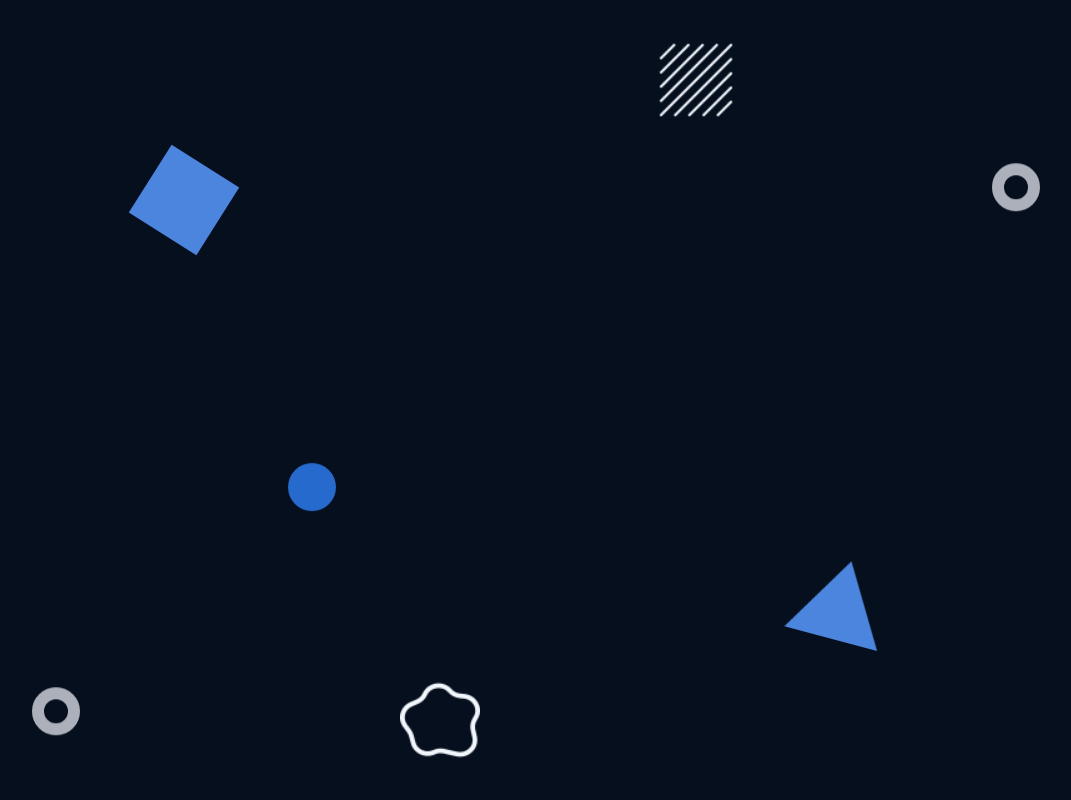
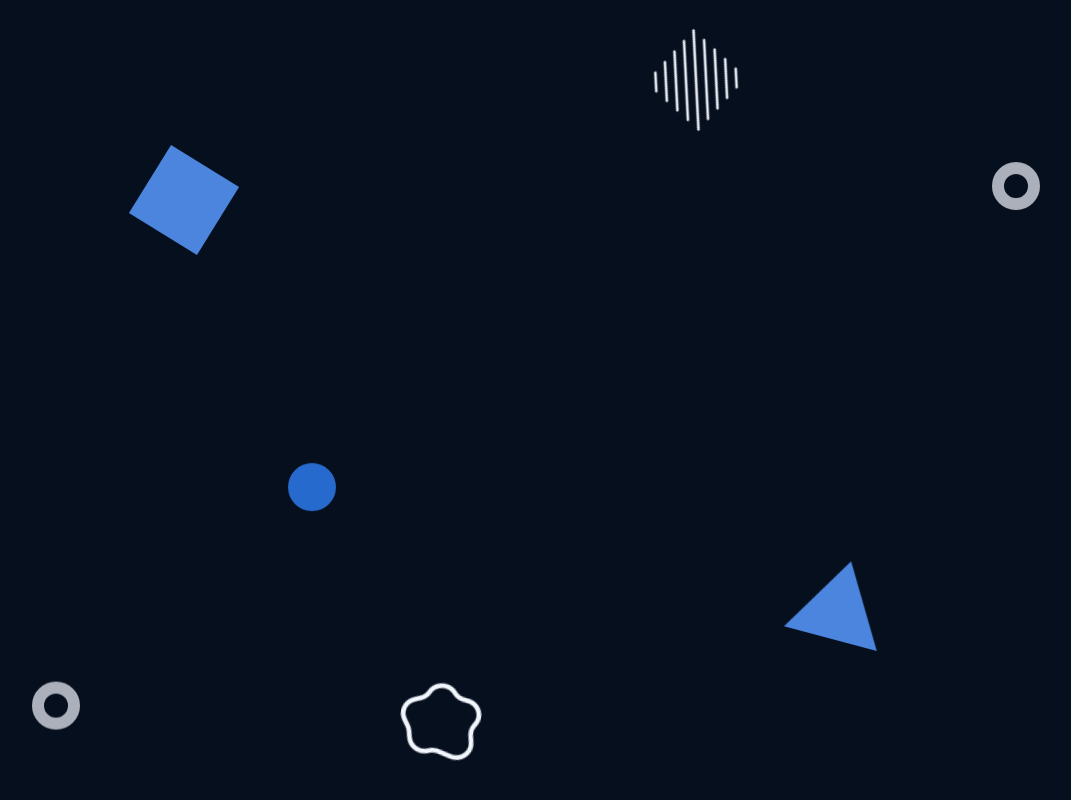
Before and after one commit to krystiano13/portfolio-next, a Next.js app: page / in a window 1280 px wide. Shown: the whole page, without its empty margins (72-1143 px from the left). Built offline with nearby package versions, Linux system fonts and the light colour scheme.

Commit message:
create animations for pattern component

```diff
--- a/app/components/Background.js
+++ b/app/components/Background.js
@@ -17,8 +17,8 @@ export function Background() {
             <Triangle />
             <Circle />
             <Circle2 />
-            <Pattern img={customSrc} alt="custom" />
-            <Pattern img={patternSrc} alt="pattern" />
+            <Pattern delay={550} img={customSrc} alt="custom" />
+            <Pattern delay={600} img={patternSrc} alt="pattern" />
         </div>
     )
 }
--- a/app/components/BackgroundElements/Circle/Circle.js
+++ b/app/components/BackgroundElements/Circle/Circle.js
@@ -10,7 +10,7 @@ export function Circle() {
     useEffect(() => {
         setTimeout(() => {
             setCircleAnim(true);
-        }, 450);
+        }, 600);
     }, []);
 
 
--- a/app/components/BackgroundElements/Circle2/Circle.js
+++ b/app/components/BackgroundElements/Circle2/Circle.js
@@ -10,7 +10,7 @@ export function Circle2() {
     useEffect(() => {
         setTimeout(() => {
             setCircleAnim(true);
-        }, 450);
+        }, 750);
     }, []);
 
 
--- /dev/null
+++ b/app/components/BackgroundElements/Pattern/Pattern.css
@@ -0,0 +1,55 @@
+.pattern {
+    animation: popPattern 600ms;
+}
+
+.pattern-anim {
+    animation: rotatorPattern 11s infinite linear;
+}
+
+.custom {
+    animation: popCustom 550ms;
+}
+
+.custom-anim {
+    animation: rotatorCustom 9s infinite linear;
+}
+
+@keyframes popPattern {
+    from {
+        transform: scale(0) rotate(69deg);
+    }
+
+    to {
+        transform: scale(1) translate(10vw, -40vh) rotate(69deg);
+    }
+}
+
+@keyframes rotatorPattern {
+    0% {
+        transform: scale(1) translate(10vw, -40vh) rotate(69deg);
+    }
+
+    100% {
+        transform: scale(1) translate(10vw, -40vh) rotate(calc(69deg + 360deg));
+    }
+}
+
+@keyframes popCustom {
+    from {
+        transform: scale(0) rotate(69deg);
+    }
+
+    to {
+        transform: scale(1) translate(-10vw, 40vh) rotate(69deg);
+    }
+}
+
+@keyframes rotatorCustom {
+    0% {
+        transform: scale(1) translate(-10vw, 40vh) rotate(69deg);
+    }
+
+    100% {
+        transform: scale(1) translate(-10vw, 40vh) rotate(calc(69deg + 360deg));
+    }
+}
--- a/app/components/BackgroundElements/Pattern/Pattern.js
+++ b/app/components/BackgroundElements/Pattern/Pattern.js
@@ -1,8 +1,22 @@
+'use client'
+
+import './Pattern.css';
 import Image from "next/image";
+import { useEffect, useState } from "react";
 
-export function Pattern({ img, alt }) {
+export function Pattern({ img, alt, delay }) {
+
+    const [patternAnim, setPatternAnim] = useState(false);
+
+    useEffect(() => {
+        setTimeout(() => {
+            setPatternAnim(true);
+        }, delay);
+    }, []);
+
+
     return (
-        <div className={`${alt} imgWrap appear w-[5rem] h-[5rem] absolute block`}>
+        <div className={`${alt} ${patternAnim && `${alt}-anim`} imgWrap appear w-[5rem] h-[5rem] absolute block`}>
             <Image className="w-full h-full" src={img} alt={alt} width={80} quality={100} />
         </div>
     )
--- a/app/globals.css
+++ b/app/globals.css
@@ -23,11 +23,11 @@
 }
 
 .custom {
-  transform: translate(-10vw, 40vh) rotate(0deg);
+  transform: translate(-10vw, 40vh) rotate(69deg);
 }
 
 .pattern {
-  transform: translate(10vw, -40vh) rotate(0deg);
+  transform: translate(10vw, -40vh) rotate(69deg);
 }
 
 .square {
```
